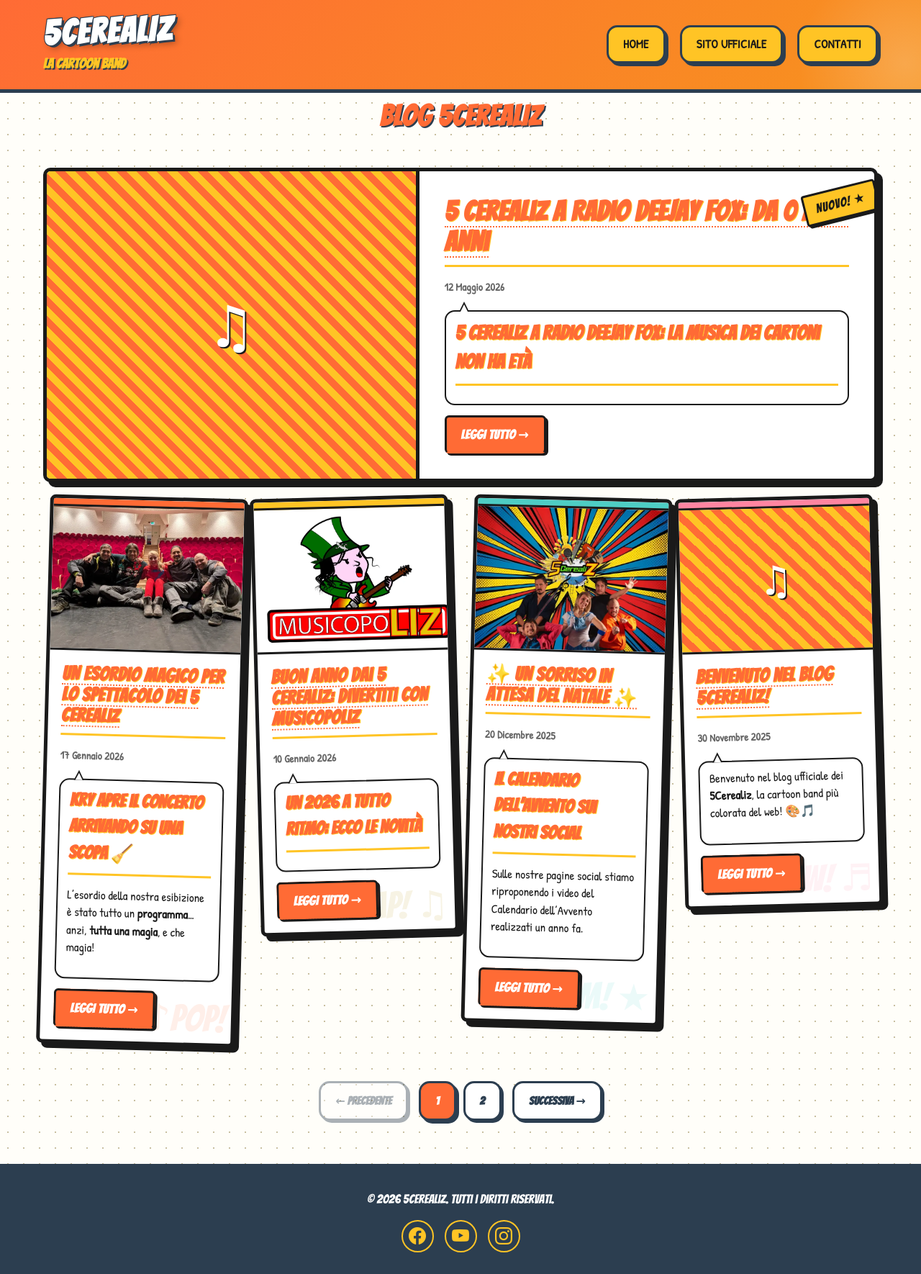
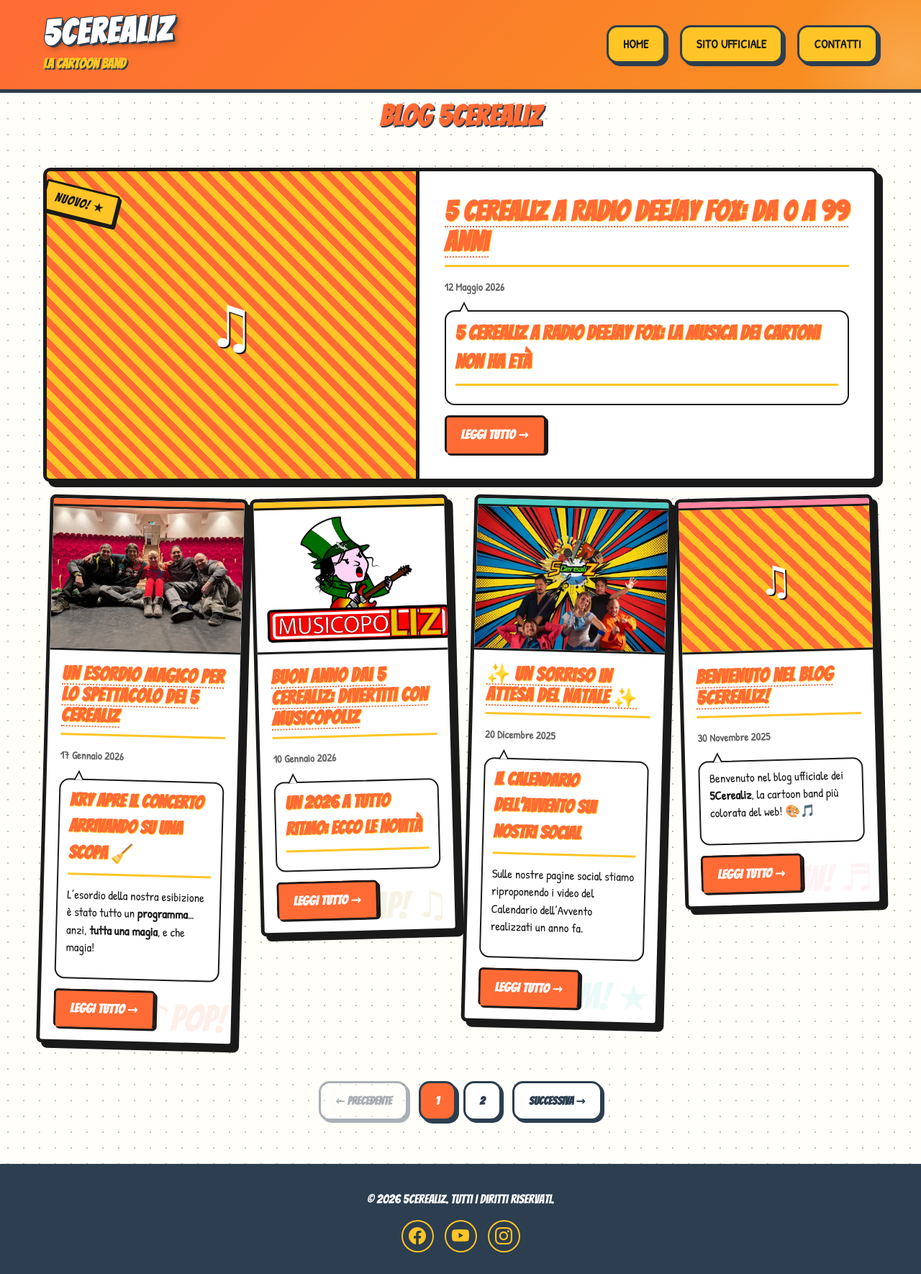
Before and after one commit to thelizberries/blog-5cerealiz, a Jekyll site: the page built from index.html, in a window 1280 px wide. Shown: the whole page at 72% size. Built offline with Jekyll 4.4.1, drawn with Linux system fonts in a browser that asks for light colours; the list of posts is cut into pages by our own code.

Commit message:
Adjust positioning and rotation of the "NEW!" badge for improved visibility

```diff
--- a/assets/css/5cerealiz-blog.css
+++ b/assets/css/5cerealiz-blog.css
@@ -413,7 +413,7 @@
     content: 'NUOVO! \2605';
     position: absolute;
     top: 22px;
-    right: -6px;
+    left: -6px;
     background: var(--accent-color);
     color: #1a1a1a;
     font-family: var(--font-heading);
@@ -423,7 +423,7 @@
     border: 3px solid #1a1a1a;
     border-radius: 4px;
     box-shadow: 3px 3px 0 #1a1a1a;
-    transform: rotate(-14deg);
+    transform: rotate(14deg);
     z-index: 10;
     opacity: 1;
     pointer-events: none;
```
